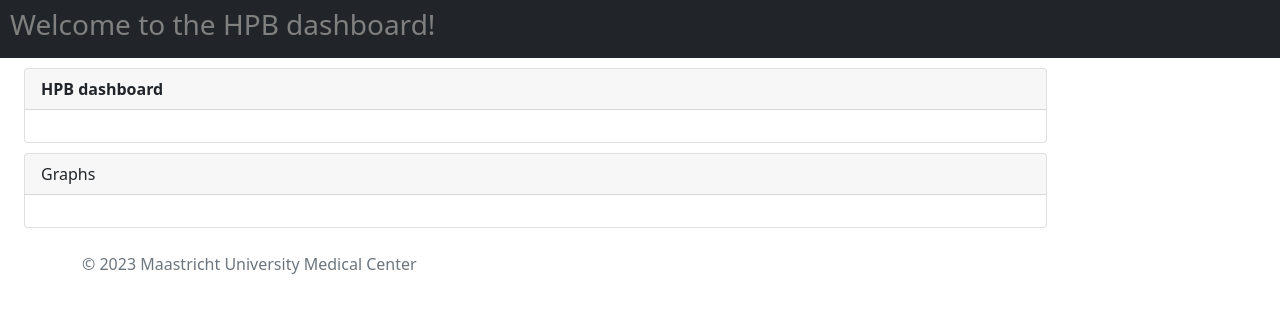
After one commit to rbrecheisen/hpbdash, a Django app: template src/hpbdash/app/templates/dashboard.html in a window 1280 px wide. The commit adds this page. Shown: the top 313 px of the page. Run offline with Django 4.2, Linux system fonts and the light colour scheme; the template is opened without the code that fills it, so the values that code supplies are empty; parts of the project's set-up code (start-up, migrations or seed data) failed here and were passed over; some libraries are stand-ins or nearby versions.

Commit message:
saving work

```diff
--- /dev/null
+++ b/src/hpbdash/app/templates/dashboard.html
@@ -0,0 +1,25 @@
+{% extends "base.html" %}
+{% block content %}
+<div class="container-fluid">
+    <div class="row">
+        <div class="col-sm-10">
+            <div class="card" style="margin-top: 10px;">
+                <div class="card-header"><b>HPB dashboard</b></div>
+                <div class="card-body">
+                    <!-- Specify what you want to see -->
+                </div>
+            </div>
+        </div>
+    </div>
+    <div class="row">
+        <div class="col-sm-10">
+            <div class="card" style="margin-top: 10px;">
+                <div class="card-header">Graphs</div>
+                <div class="card-body">
+                    <!-- Shows graphs according to selections above -->
+                </div>
+            </div>
+        </div>
+    </div>
+</div>
+{% endblock %}
--- a/src/hpbdash/app/templates/queries.html
+++ b/src/hpbdash/app/templates/queries.html
@@ -4,9 +4,7 @@
     <div class="row">
         <div class="col-sm-10">
             <div class="card" style="margin-top: 10px;">
-                <div class="card-header">
-                    <b>Queries</b>
-                </div>
+                <div class="card-header"><b>Queries</b></div>
                 <div class="card-body">
                     <form action="/queries/run" method="post" enctype="multipart/form-data">
                         {% csrf_token %}
```
